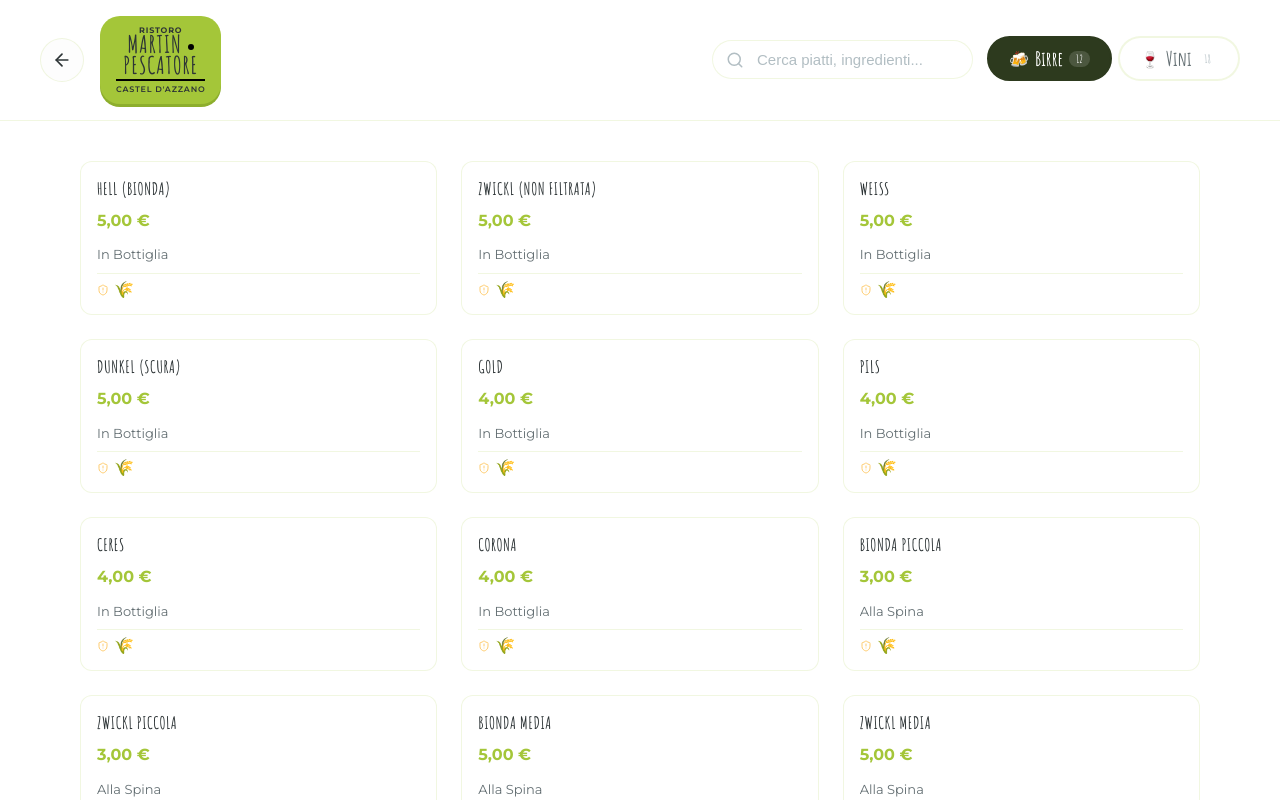
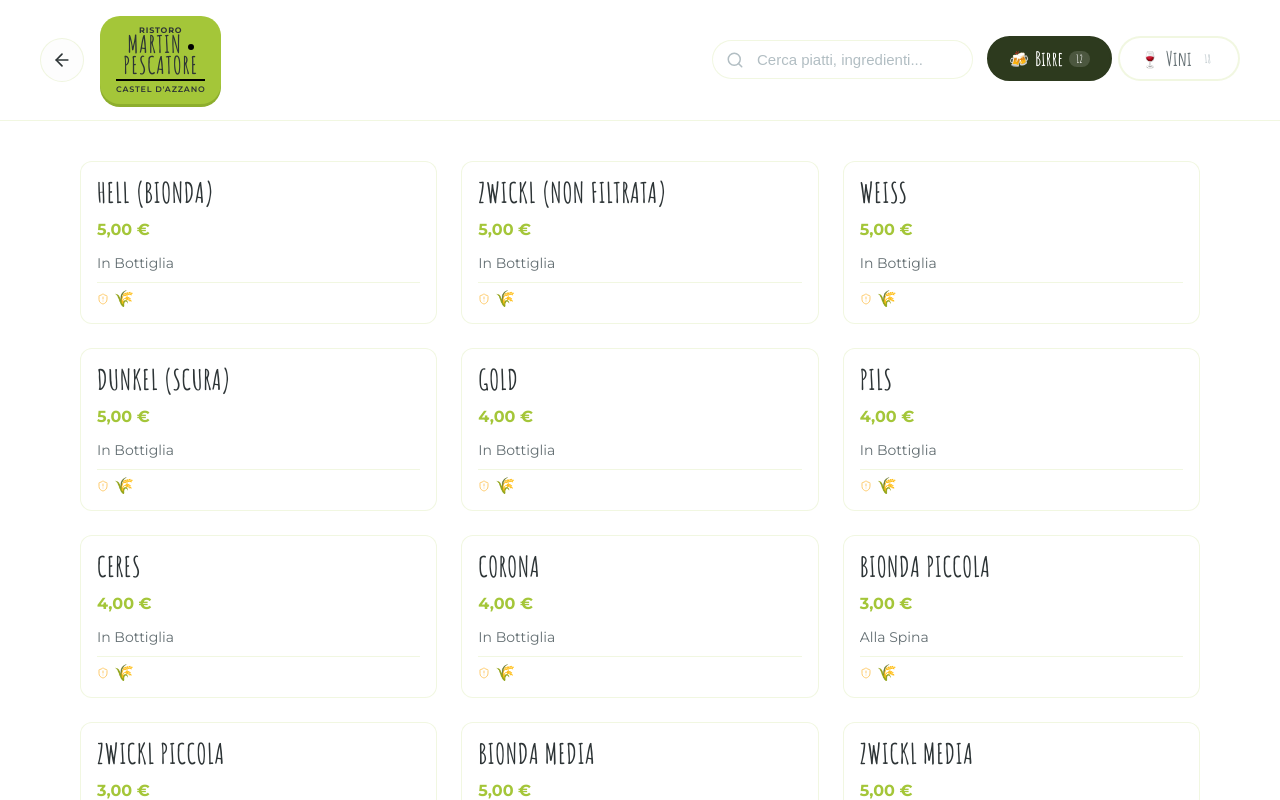
Before and after one commit to SoulSlater/Martin-pescatore, a React (Vite) app: page /menu in a window 1280 px wide. Shown: the top 800 px of the page. Built offline with nearby package versions, Linux system fonts and the light colour scheme.

Commit message:
Fix: Modal alignment flex-start and CSS cleanup

```diff
--- a/src/App.css
+++ b/src/App.css
@@ -20,18 +20,30 @@
   filter: grayscale(80%);
 }
 
+.product-card__unavailable-banner {
+  background: var(--danger);
+  color: white;
+  font-size: 11px;
+  font-weight: 700;
+  text-align: center;
+  padding: 4px;
+  text-transform: uppercase;
+}
+
 .product-card__body {
   padding: 16px;
   display: flex;
   flex-direction: column;
-  gap: 4px;
+  gap: 8px;
+  flex: 1;
 }
+
 .product-card__name {
   font-family: 'Amatic SC', cursive;
   font-size: 28px;
   font-weight: 700;
   color: var(--text-primary);
-  line-height: 1;
+  line-height: 1.1;
   text-transform: uppercase;
   letter-spacing: 0.5px;
 }
@@ -45,33 +57,6 @@
   font-size: 14px;
   color: var(--text-secondary);
   line-height: 1.4;
-}
-.product-card__unavailable-banner {
-  background: var(--danger);
-  color: white;
-  font-size: 11px;
-  font-weight: 700;
-  text-align: center;
-  padding: 4px;
-  text-transform: uppercase;
-}
-.product-card__body {
-  padding: 16px;
-  display: flex;
-  flex-direction: column;
-  gap: 8px;
-  flex: 1;
-}
-.product-card__name {
-  font-size: 17px;
-  font-weight: 700;
-  color: var(--text-primary);
-  line-height: 1.3;
-}
-.product-card__desc {
-  font-size: 13px;
-  color: var(--text-secondary);
-  line-height: 1.5;
   display: -webkit-box;
   -webkit-line-clamp: 2;
   line-clamp: 2;
@@ -106,10 +91,10 @@
   background: rgba(0,0,0,0.75);
   backdrop-filter: blur(8px);
   display: flex;
-  align-items: center;
+  align-items: flex-start; /* Always start at top to avoid cutoff */
   justify-content: center;
   z-index: 1000;
-  padding: 20px;
+  padding: 40px 20px; /* Add safety padding */
   overflow-y: auto;
 }
 .modal-card {
@@ -125,10 +110,9 @@
   overflow-y: auto;
 }
 
-/* Su mobile: modal parte dall'alto per non tagliare il titolo */
+/* Su mobile: padding ridotto */
 @media (max-width: 768px) {
   .modal-overlay {
-    align-items: flex-start;
     padding: 16px 12px 32px;
   }
   .modal-card {
```
